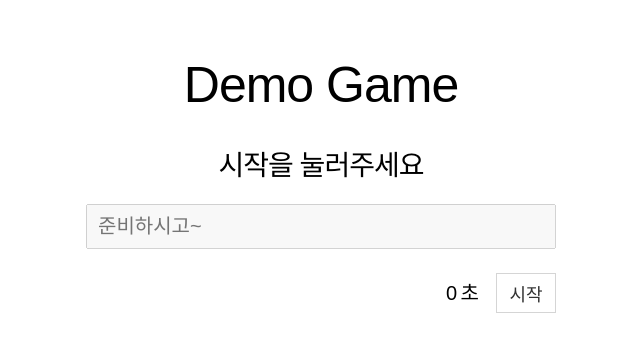
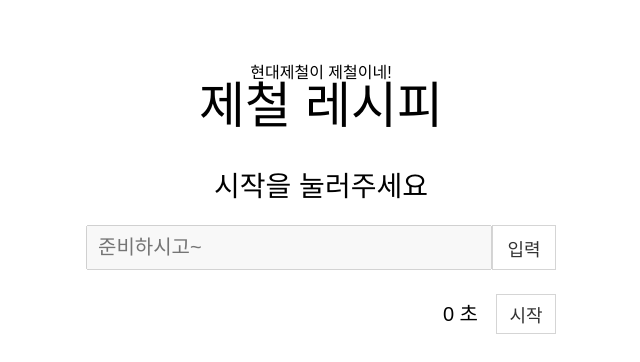
Before and after one commit to joylty94/test-crop, a React (Create React App) app: page / in a window 1280 px wide. Shown: the top 362 px of the page, without its empty margins (319-959 px from the left). Built offline with nearby package versions, Linux system fonts and the light colour scheme; a web font is replaced by a local one.

Commit message:
업데이트

```diff
--- a/public/index.html
+++ b/public/index.html
@@ -1,4 +1,4 @@
-<!DOCTYPE html>
+<!doctype html>
 <html lang="en">
 	<head>
 		<meta charset="utf-8" />
@@ -24,7 +24,7 @@
       work correctly both with client-side routing and a non-root public URL.
       Learn how to configure a non-root public URL by running `npm run build`.
     -->
-    <title>React App</title>
+		<title>현대제철</title>
 	</head>
 	<body>
 		<noscript>You need to enable JavaScript to run this app.</noscript>
--- a/src/index.css
+++ b/src/index.css
@@ -28,7 +28,7 @@ body {
 	top: 0;
 	left: 0;
 	line-height: 1;
-	letter-spacing: -1px;
+	/* letter-spacing: 0; */
 	color: #000;
 }
 
--- a/src/pages/home.jsx
+++ b/src/pages/home.jsx
@@ -2,10 +2,16 @@ import React, { useState, useEffect, useRef, forwardRef } from 'react';
 import styled from 'styled-components';
 
 const PROBLEM = [
-	'데모 게임 시작입니다',
-	'문제를 빨리 작성해보세요',
-	'정답은 ㅁㅁ 입니다',
-	'종료 문제 입니다',
+	'업무지시는 명확하게. 회의는 간결하게. 질문은 자유롭게 해요.',
+	'어려운 일 있어요? 말 한마디가 우리문화를 바꿔요.',
+	'교육은 서로를 든든한 업무파트너로 만드는 지름길, 적극 권장해요.',
+	'보고 또 봐도 그 보고에요.',
+	'근무는 유연하게, 업무는 확실하게 해내요.',
+	"쏘지 마세요. 같은 편이에요. 우리의 조직은 팀이 아니라 '현대제철' 이에요.",
+	'문제 발생시 네 탓 보단 문제인식과 대안마련으로 함께 해결해요.',
+	'안전만큼은 참견과 참여가 항상 참이에요.',
+	'솔선수범, 우리 모두의 역할이에요.',
+	'과거 해오던 방식은 참고만 하세요. 새로운 접근은 변화의 시작이에요.',
 ];
 
 const Home = () => {
@@ -54,6 +60,21 @@ const Home = () => {
 		}
 	};
 
+	const onClickKeyPress = (e) => {
+		if (PROBLEM[problemIndex] === text) {
+			// @ts-ignore
+			setProblemHistory((prev) => [...prev, `${text} - ${time}초 성공`]);
+			setText('');
+			setTime(0);
+			if (PROBLEM.length - 1 > problemIndex) {
+				setProblemIndex((prev) => prev + 1);
+			} else {
+				setAction(false);
+				clearInterval(timer?.current);
+			}
+		}
+	};
+
 	useEffect(() => {
 		const editor = document.getElementById('editor');
 		if (!action) {
@@ -74,7 +95,10 @@ const Home = () => {
 	return (
 		// @ts-ignore
 		<HomeWrap theme={initTheme}>
-			<h1>Demo Game</h1>
+			<div>
+				<span>현대제철이 제철이네!</span>
+				<h1>제철 레시피</h1>
+			</div>
 			<div>
 				<div>
 					<div className='Home__place'>
@@ -94,7 +118,7 @@ const Home = () => {
 							onKeyPress={handleKeyPress}
 							placeholder='준비하시고~'
 						/>
-						{/* <button>확인</button> */}
+						<button onClick={onClickKeyPress}>입력</button>
 					</div>
 				</div>
 				<div className='Home__action'>
@@ -132,6 +156,11 @@ const HomeWrap = styled.div`
 	.Home__place {
 		margin-bottom: 24px;
 		font-size: 28px;
+		-webkit-touch-callout: none;
+		user-select: none;
+		-moz-user-select: none;
+		-ms-user-select: none;
+		-webkit-user-select: none;
 	}
 
 	.Home__editor {
@@ -150,6 +179,7 @@ const HomeWrap = styled.div`
 		width: 64px;
 		height: 45px;
 		font-size: 18px;
+		border: 1px solid rgba(118, 118, 118, 0.3);
 	}
 
 	.Home__action {
```
Lines whose indentation alone changed are shown as unchanged.
